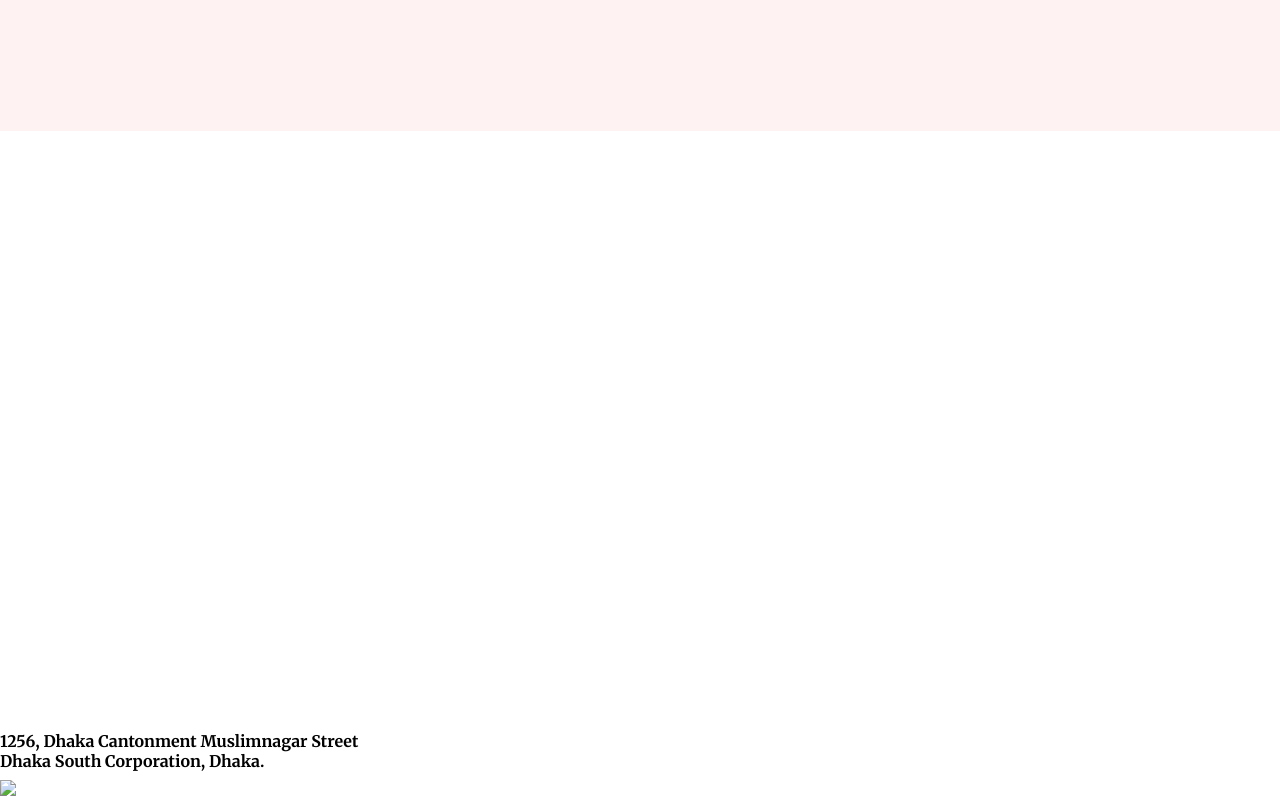
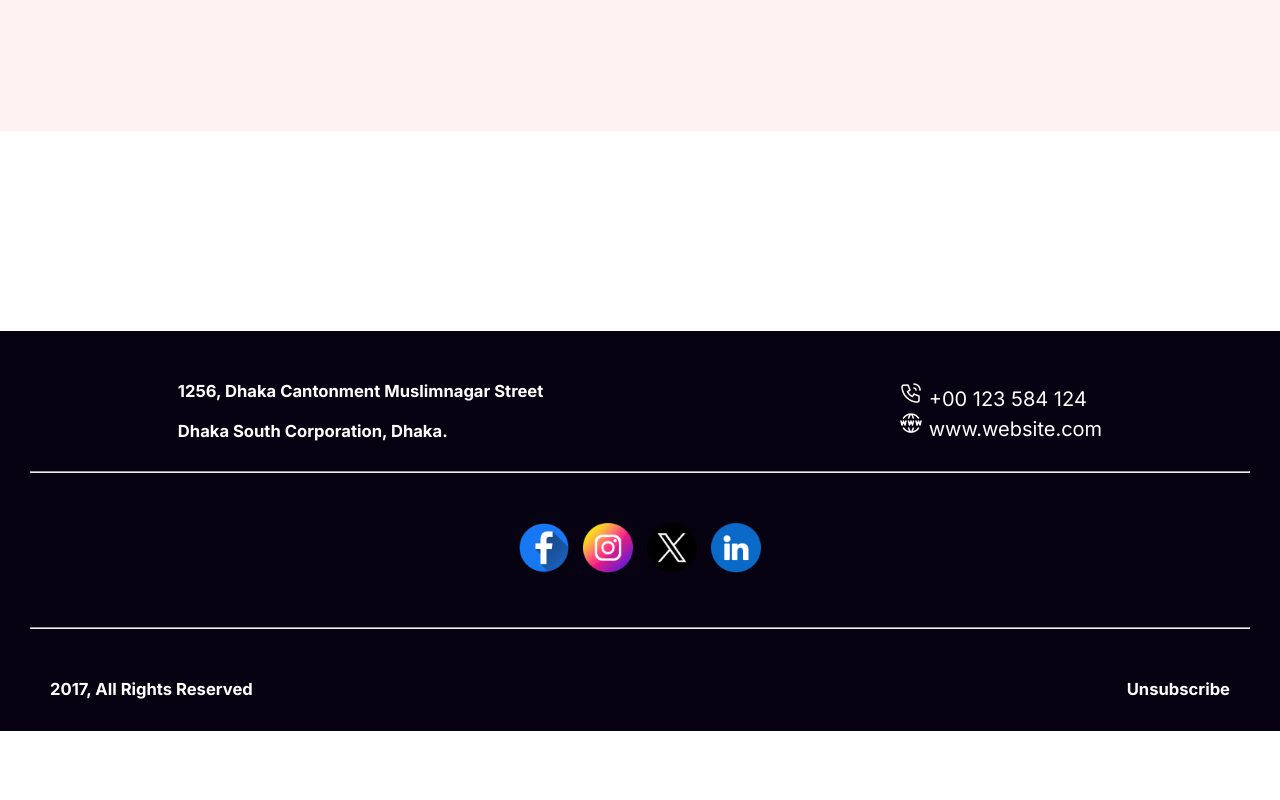
Before and after one commit to Azmaineeeeeee/Assignment-1, a plain HTML site: page index.html in a window 1280 px wide. Shown: the part 6029-6829 px from the top of the page. After the commit the page ends 6760 px from the top, so only its background shows below. Drawn offline with Linux system fonts and the light colour scheme.

Commit message:
Added the footer section

```diff
--- a/CSS/style.css
+++ b/CSS/style.css
@@ -352,7 +352,7 @@ body {
 .newsletter {
     height: 600px;
     width: 1400px;
-    margin: 600px auto;
+    margin: 600px auto 200px;
     background-color: rgba(255, 0, 0, 0.05);
 }
 
@@ -401,3 +401,50 @@ margin-top: 10px;
 
 
 }
+
+/* styling footer */
+
+footer{
+background: cover;
+background: #070211;
+height: 400px;
+margin-top: 50px;
+}
+
+.footer-address{
+    display: flex;
+    justify-content: space-around;
+    padding-top: 20px 40px;
+}
+
+.address-details, .contact-details{
+color: #FFF;
+font-family: Inter;
+font-size: 20px;
+font-weight: 100;
+}
+
+.footer-contact hr{
+    margin: 30px;
+    width: 30% 30%;
+    background-color:#070211;
+}
+
+.footer-links{
+    text-align: center;
+    padding: 20px 0px;
+}
+
+.facebook, .instagram, .twitter{
+    margin-right: 10px;
+}
+
+.footer-contact{
+    padding-top: 50px;
+}
+
+.footer-end{
+    display: flex;
+    justify-content: space-between;
+    padding: 20px 50px;
+}
--- a/index.html
+++ b/index.html
@@ -180,22 +180,42 @@
       <div class="footer-contact">
         <div class="footer-address">
           <div class="address-details">
-            <h4>1256, Dhaka Cantonment Muslimnagar Street <br>
+            <h5>1256, Dhaka Cantonment Muslimnagar Street <br> <br>
               Dhaka South Corporation, Dhaka.
-            </h4>
+            </h5>
           </div>
 
         <div class="contact-details">
-          <img src="./Icons/resources/Call.png">
-          <img src="Images/resources/Call.png">
+          <img src="Images/resources/Call.png"> +00 123 584 124 <br>
+          <img src="Images/resources/Website.png"> www.website.com
         </div>
 
+
         </div>
+        <hr>
+
+        <div class="footer-links">
+          <img src="Images/resources/Facebook.png" alt="facebook" height="50px" width="50px" class="facebook">
+          <img src="Images/resources/Instagram.png" alt="instagram" height="50px" width="50px" class="instagram">
+          <img src="Images/resources/Twitter.png" alt="twitter" height="50px" width="50px" class="twitter">
+          <img src="Images/resources/Linkedin.png" alt="Linkedin" height="50px" width="50px">
+
+        </div>
+        <hr>
+      </div>
+
+      <div class="footer-end">
+        <div class="address-details">
+          <h5>2017, All Rights Reserved</h5>
+        </div>
+
+      <div class="contact-details">
+        <h5>Unsubscribe</h5>
+      </div>
+
+
       </div>
   </footer>
 </body>
 
 </html>
-
-<!-- +00 123 584 124
-www.website.com -->
```
